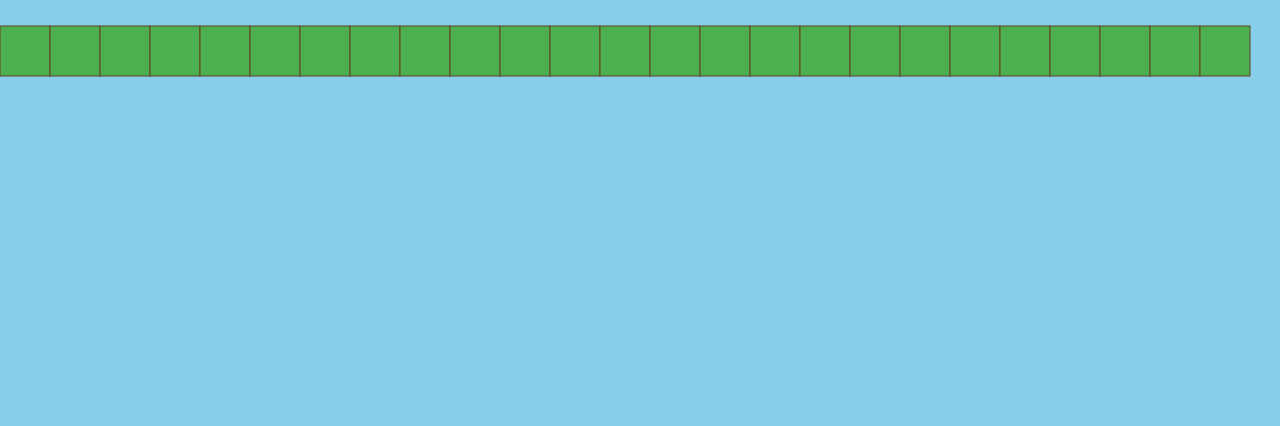
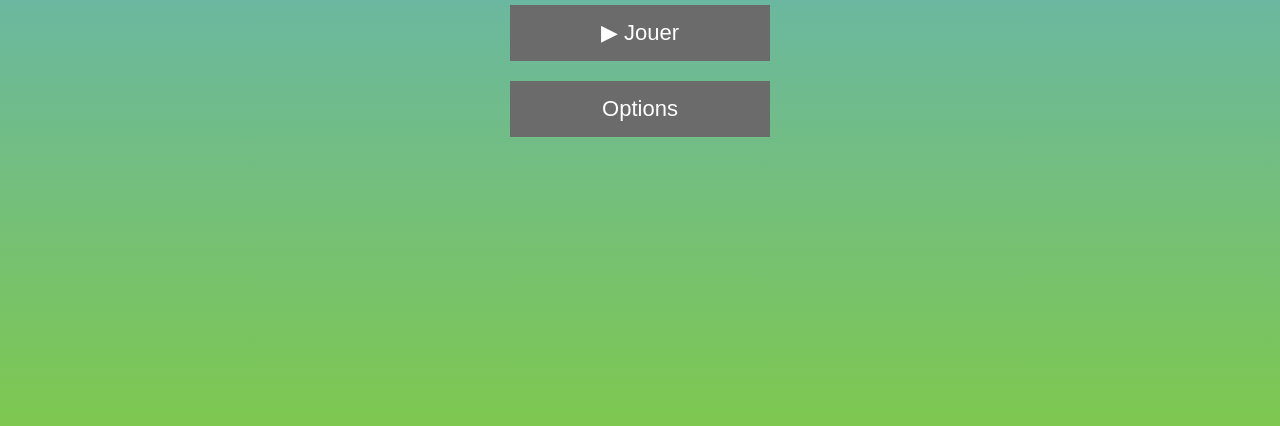
Before and after one commit to semih43850/elifnaz-, a plain HTML site: page index.html in a window 1280 px wide. Shown: the part 374-800 px from the top of the page. Drawn offline with Linux system fonts and the light colour scheme.

Commit message:
Update index.html

```diff
--- a/index.html
+++ b/index.html
@@ -3,83 +3,183 @@
 <head>
 <meta charset="UTF-8">
 <meta name="viewport" content="width=device-width, initial-scale=1.0">
-<title>MiniCraft</title>
+<title>MiniCraft - Démo</title>
+
 <style>
+*{
+    margin:0;
+    padding:0;
+    box-sizing:border-box;
+}
+
 body{
-    margin:0;
+    background:#7ec850;
+    font-family:Arial,sans-serif;
     overflow:hidden;
-    background:#87CEEB;
 }
+
+#menu{
+    position:absolute;
+    width:100%;
+    height:100%;
+    background:linear-gradient(#5aa9e6,#7ec850);
+    display:flex;
+    flex-direction:column;
+    justify-content:center;
+    align-items:center;
+    gap:20px;
+}
+
+h1{
+    font-size:60px;
+    color:white;
+    text-shadow:4px 4px #000;
+}
+
+button{
+    width:260px;
+    padding:15px;
+    font-size:22px;
+    cursor:pointer;
+    border:none;
+    background:#6b6b6b;
+    color:white;
+}
+
+button:hover{
+    background:#888;
+}
+
+#game{
+    display:none;
+    width:100vw;
+    height:100vh;
+}
+
 canvas{
     display:block;
+    background:#79c05a;
 }
 </style>
 </head>
+
 <body>
 
-<canvas id="game"></canvas>
+<div id="menu">
+    <h1>MiniCraft</h1>
+
+    <button onclick="startGame()">▶ Jouer</button>
+    <button onclick="alert('Version Démo HTML')">Options</button>
+</div>
+
+<div id="game">
+    <canvas id="canvas"></canvas>
+</div>
 
 <script>
-const canvas = document.getElementById("game");
-const ctx = canvas.getContext("2d");
 
-canvas.width = window.innerWidth;
-canvas.height = window.innerHeight;
+const menu=document.getElementById("menu");
+const game=document.getElementById("game");
+const canvas=document.getElementById("canvas");
+const ctx=canvas.getContext("2d");
 
-let player = {
+canvas.width=window.innerWidth;
+canvas.height=window.innerHeight;
+
+const tile=40;
+
+const world=[];
+
+const cols=Math.ceil(canvas.width/tile);
+const rows=Math.ceil(canvas.height/tile);
+
+for(let y=0;y<rows;y++){
+
+    world[y]=[];
+
+    for(let x=0;x<cols;x++){
+
+        if(y>10)
+            world[y][x]=1;
+        else
+            world[y][x]=0;
+
+    }
+
+}
+
+const player={
     x:100,
-    y:200,
-    w:40,
-    h:60,
-    color:"#00AAFF"
+    y:100,
+    w:30,
+    h:30,
+    speed:5
 };
-
-let blocks = [];
-for(let i=0;i<25;i++){
-    blocks.push({
-        x:i*50,
-        y:400,
-        w:50,
-        h:50,
-        color:"#4CAF50"
-    });
-}
 
 const keys={};
 
-addEventListener("keydown",e=>keys[e.key]=true);
-addEventListener("keyup",e=>keys[e.key]=false);
+document.addEventListener("keydown",e=>keys[e.key]=true);
+document.addEventListener("keyup",e=>keys[e.key]=false);
+
+canvas.addEventListener("click",e=>{
+
+    let x=Math.floor(e.offsetX/tile);
+    let y=Math.floor(e.offsetY/tile);
+
+    if(world[y])
+        world[y][x]=world[y][x]?0:1;
+
+});
+
+function startGame(){
+
+    menu.style.display="none";
+    game.style.display="block";
+
+    update();
+
+}
 
 function update(){
-    if(keys["ArrowLeft"]) player.x-=5;
-    if(keys["ArrowRight"]) player.x+=5;
-    if(keys["ArrowUp"]) player.y-=5;
-    if(keys["ArrowDown"]) player.y+=5;
+
+    if(keys["ArrowLeft"]||keys["q"]) player.x-=player.speed;
+    if(keys["ArrowRight"]||keys["d"]) player.x+=player.speed;
+    if(keys["ArrowUp"]||keys["z"]) player.y-=player.speed;
+    if(keys["ArrowDown"]||keys["s"]) player.y+=player.speed;
+
+    draw();
+
+    requestAnimationFrame(update);
+
 }
 
 function draw(){
-    ctx.fillStyle="#87CEEB";
-    ctx.fillRect(0,0,canvas.width,canvas.height);
 
-    blocks.forEach(b=>{
-        ctx.fillStyle=b.color;
-        ctx.fillRect(b.x,b.y,b.w,b.h);
+    ctx.clearRect(0,0,canvas.width,canvas.height);
 
-        ctx.strokeStyle="#654321";
-        ctx.strokeRect(b.x,b.y,b.w,b.h);
-    });
+    for(let y=0;y<rows;y++){
 
-    ctx.fillStyle=player.color;
+        for(let x=0;x<cols;x++){
+
+            if(world[y][x]){
+
+                ctx.fillStyle="#8B5A2B";
+                ctx.fillRect(x*tile,y*tile,tile,tile);
+
+                ctx.strokeStyle="#000";
+                ctx.strokeRect(x*tile,y*tile,tile,tile);
+
+            }
+
+        }
+
+    }
+
+    ctx.fillStyle="red";
     ctx.fillRect(player.x,player.y,player.w,player.h);
+
 }
 
-function loop(){
-    update();
-    draw();
-    requestAnimationFrame(loop);
-}
-
-loop();
 </script>
 
 </body>
```
